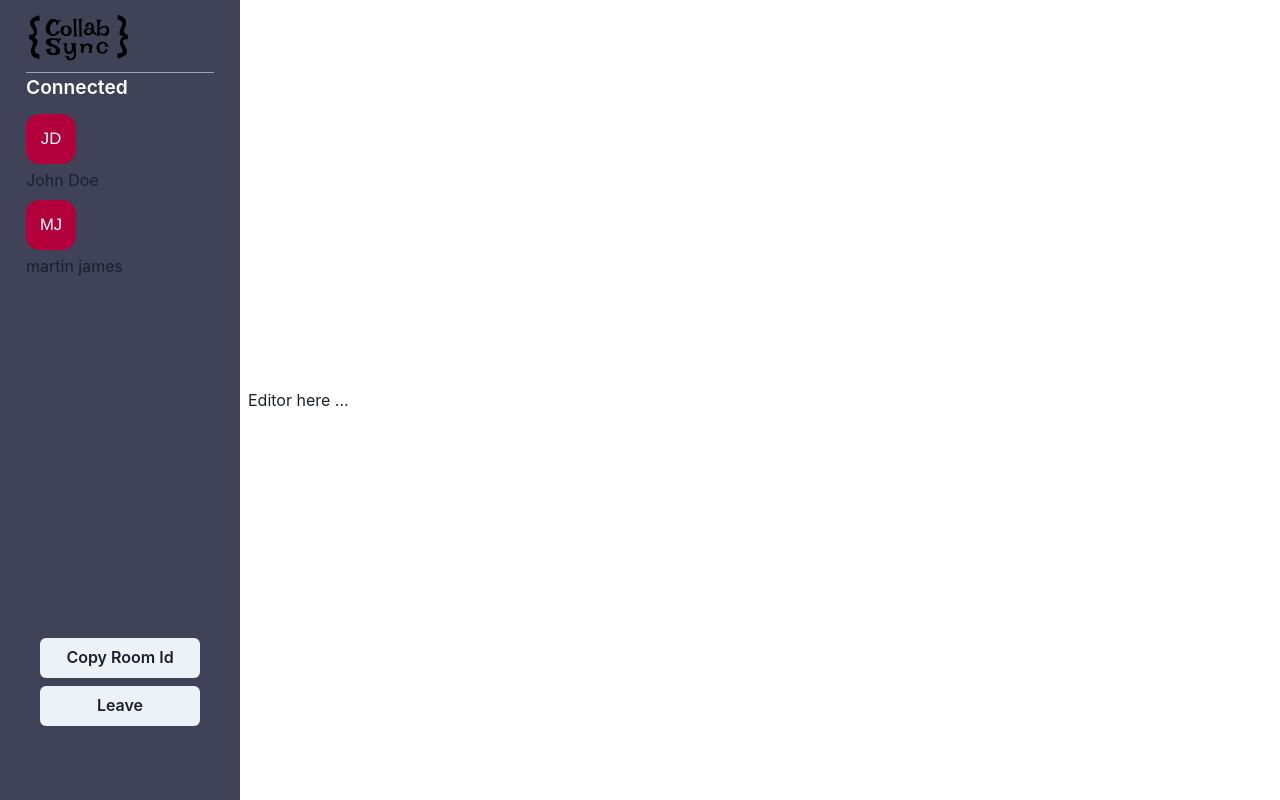
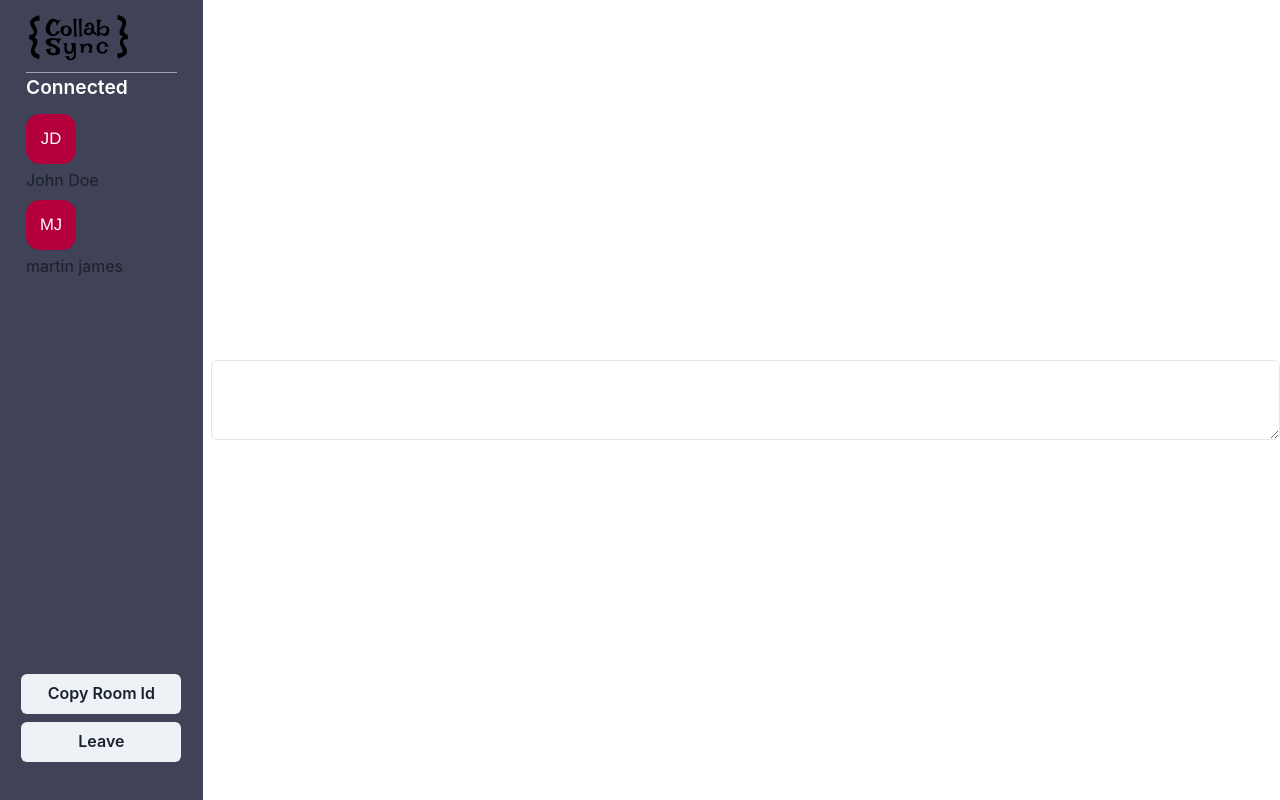
Before and after one commit to Shoaibxaif/Real-time-Collaboration, a React (Create React App) app: page /editor/1 in a window 1280 px wide. Built offline with nearby package versions, Linux system fonts and the light colour scheme.

Commit message:
unable to add the codemirror

```diff
--- a/package.json
+++ b/package.json
@@ -9,6 +9,7 @@
     "@testing-library/jest-dom": "^5.17.0",
     "@testing-library/react": "^13.4.0",
     "@testing-library/user-event": "^13.5.0",
+    "codemirror": "^6.0.1",
     "framer-motion": "^10.16.4",
     "react": "^18.2.0",
     "react-avatar": "^5.0.3",
--- a/src/Components/Client.jsx
+++ b/src/Components/Client.jsx
@@ -1,4 +1,4 @@
-import {  HStack, Text, VStack } from "@chakra-ui/react";
+import {   Text, VStack } from "@chakra-ui/react";
 import React from "react";
 import Avatar from "react-avatar";
 
--- a/src/Components/Editor.jsx
+++ b/src/Components/Editor.jsx
@@ -1,11 +1,16 @@
-import React from 'react'
+import { Textarea } from "@chakra-ui/react";
+import React from "react";
+
+
 
 const Editor = () => {
+
+
   return (
-    <div>
-      <h1>Editor here ...</h1>
-    </div>
-  )
-}
+    <>
+      <Textarea id="realtimeEditor"> </Textarea>
+    </>
+  );
+};
 
-export default Editor
+export default Editor;
--- a/src/Pages/EditorPage.jsx
+++ b/src/Pages/EditorPage.jsx
@@ -23,14 +23,14 @@ const EditorPage = () => {
       socketId: 2,
       username: "martin james",
     },
-
   ]);
 
   return (
     <>
       <HStack>
-        <aside className="aside" >
-        <Container >
+        <aside className="aside">
+          <VStack >
+            <Container  h={"82vh"}>
 
             <Image mb={2} src={Logo} />
             <Divider />
@@ -45,16 +45,17 @@ const EditorPage = () => {
             </Text>
 
             {clients.map((client) => {
-            return <Client  username={client.username} key={client.socketId} />;
+              return (
+                <Client username={client.username} key={client.socketId} />
+              );
             })}
+            </Container>
 
-
-        </Container>
-            <VStack spacing={2} mt={"160%"} className="btn">
+            <VStack spacing={2} className="btn" >
               <Button w={40}>Copy Room Id</Button>
               <Button w={40}>Leave</Button>
             </VStack>
-
+          </VStack>
         </aside>
         <Editor />
       </HStack>
```
Also changed, not shown: 1 other file (tests, documents, lock files or other folders). Lines whose indentation alone changed are shown as unchanged.
